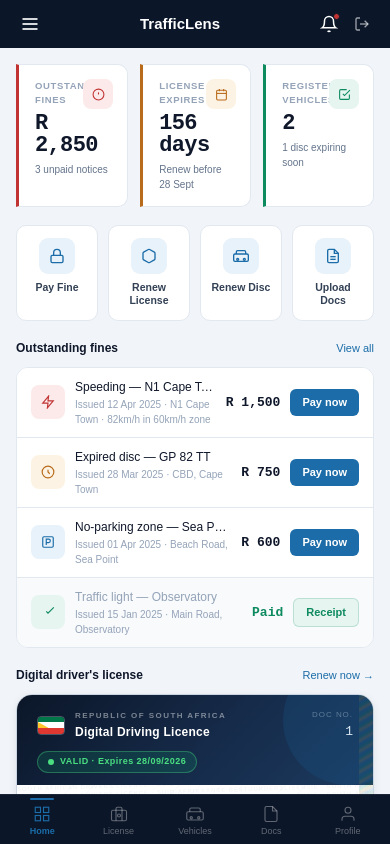
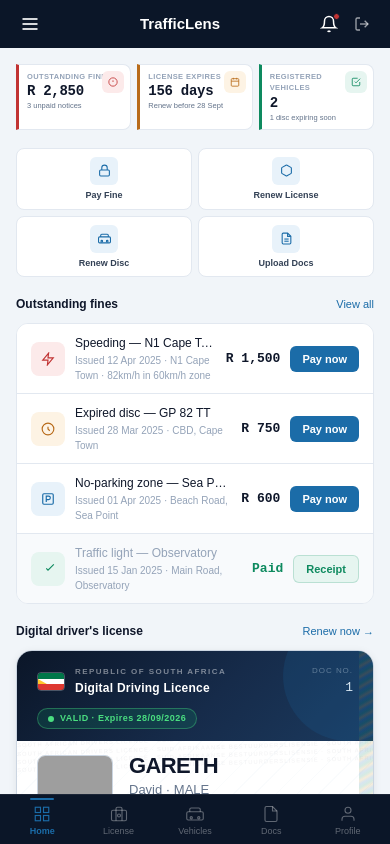
Before and after one commit to MondeNel/traffic-app, a React (Vite) app in the folder trafficlens/: page / in a window 390 px wide. Both pictures are taken after typing "name@example.com", "Sample123" into the empty fields and a click on the button "Sign in". Shown: the top 844 px of the page. Built offline with nearby package versions, Linux system fonts and the light colour scheme; grey boxes are pictures that could not be loaded.

Commit message:
Make StatCard responsive: compact on mobile with smaller padding/fonts/icons, full size on desktop

```diff
--- a/trafficlens/src/components/citizen/StatsCards.jsx
+++ b/trafficlens/src/components/citizen/StatsCards.jsx
@@ -11,48 +11,48 @@ const StatCard = ({ accent, icon, label, value, sub }) => {
       background: 'white',
       border: '1px solid #E2E8F0',
       borderLeft: `3px solid ${a.border}`,
-      borderRadius: '0 10px 10px 0',
-      padding: '14px 16px',
+      borderRadius: '0 8px 8px 0',
+      padding: '6px 8px',
       position: 'relative',
       display: 'flex',
       flexDirection: 'column',
-      gap: 5,
-    }}>
+      gap: 2,
+    }} className="md:p-3.5 md:gap-1.5 md:rounded-r-[10px]">
       {/* Icon */}
       <div style={{
-        position: 'absolute', right: 14, top: 14,
-        width: 30, height: 30,
-        borderRadius: 8,
+        position: 'absolute', right: 6, top: 6,
+        width: 22, height: 22,
+        borderRadius: 6,
         background: a.iconBg,
         display: 'flex', alignItems: 'center', justifyContent: 'center',
-      }}>
-        <svg viewBox="0 0 24 24" style={{ width: 13, height: 13, stroke: a.iconStroke, fill: 'none', strokeWidth: 2 }}>
+      }} className="md:w-[30px] md:h-[30px] md:right-3.5 md:top-3.5 md:rounded-lg">
+        <svg viewBox="0 0 24 24" style={{ width: 10, height: 10, stroke: a.iconStroke, fill: 'none', strokeWidth: 2 }} className="md:w-[13px] md:h-[13px]">
           {icon}
         </svg>
       </div>
 
       <div style={{
-        fontSize: 9.5,
+        fontSize: 7.5,
         fontWeight: 600,
-        letterSpacing: '0.07em',
+        letterSpacing: '0.05em',
         textTransform: 'uppercase',
         color: '#94A3B8',
-      }}>
+      }} className="md:text-[9.5px]">
         {label}
       </div>
 
       <div style={{
         fontFamily: "'IBM Plex Mono', monospace",
-        fontSize: 22,
+        fontSize: 14,
         fontWeight: 600,
         color: '#0F172A',
-        letterSpacing: '-0.03em',
+        letterSpacing: '-0.02em',
         lineHeight: 1,
-      }}>
+      }} className="md:text-[22px]">
         {value}
       </div>
 
-      <div style={{ fontSize: 10, color: '#64748B' }}>
+      <div style={{ fontSize: 7.5, color: '#64748B' }} className="md:text-[10px]">
         {sub}
       </div>
     </div>
@@ -75,7 +75,7 @@ const StatsCards = ({ fines = [], license }) => {
   const licenseDays = getLicenseDays();
 
   return (
-    <div style={{ display: 'grid', gridTemplateColumns: 'repeat(3, 1fr)', gap: 12 }}>
+    <div style={{ display: 'grid', gridTemplateColumns: 'repeat(3, 1fr)', gap: 6 }} className="md:gap-3">
       <StatCard
         accent="red"
         label="Outstanding fines"
--- a/trafficlens/src/pages/citizen/Dashboard.jsx
+++ b/trafficlens/src/pages/citizen/Dashboard.jsx
@@ -14,17 +14,18 @@ const QuickAction = ({ label, icon, onClick }) => (
     style={{
       background: 'white',
       border: '1px solid #E2E8F0',
-      borderRadius: 10,
-      padding: '12px 10px',
+      borderRadius: 8,
+      padding: '8px 6px',
       display: 'flex',
       flexDirection: 'column',
       alignItems: 'center',
-      gap: 7,
+      gap: 5,
       cursor: 'pointer',
       transition: 'all 0.15s',
       textAlign: 'center',
       fontFamily: "'DM Sans', sans-serif",
     }}
+    className="md:p-3 md:gap-7 md:rounded-[10px]"
     onMouseEnter={e => {
       e.currentTarget.style.borderColor = '#1B6CA8';
       e.currentTarget.style.background = '#E8F2FA';
@@ -35,16 +36,16 @@ const QuickAction = ({ label, icon, onClick }) => (
     }}
   >
     <div style={{
-      width: 36, height: 36,
-      borderRadius: 9,
+      width: 28, height: 28,
+      borderRadius: 6,
       background: '#E8F2FA',
       display: 'flex', alignItems: 'center', justifyContent: 'center',
-    }}>
-      <svg viewBox="0 0 24 24" style={{ width: 16, height: 16, stroke: '#1B6CA8', fill: 'none', strokeWidth: 2 }}>
+    }} className="md:w-9 md:h-9 md:rounded-[9px]">
+      <svg viewBox="0 0 24 24" style={{ width: 13, height: 13, stroke: '#1B6CA8', fill: 'none', strokeWidth: 2 }} className="md:w-4 md:h-4">
         {icon}
       </svg>
     </div>
-    <span style={{ fontSize: 10.5, fontWeight: 600, color: '#334155', lineHeight: 1.3 }}>
+    <span style={{ fontSize: 9, fontWeight: 600, color: '#334155', lineHeight: 1.2 }} className="md:text-[10.5px]">
       {label}
     </span>
   </button>
@@ -104,12 +105,12 @@ const Dashboard = () => {
         {/* Stats */}
         <StatsCards fines={displayFines} license={demoUser.license} />
 
-        {/* Quick actions */}
-        <div style={{ display: 'grid', gridTemplateColumns: 'repeat(4, 1fr)', gap: 10 }}>
-          {quickActions.map(a => (
-            <QuickAction key={a.label} label={a.label} icon={a.icon} onClick={a.onClick} />
-          ))}
-        </div>
+        {/* Quick actions - 2x2 on mobile, 4 columns on desktop */}
+<div style={{ display: 'grid', gridTemplateColumns: 'repeat(2, 1fr)', gap: 6 }} className="md:grid-cols-4 md:gap-2.5">
+  {quickActions.map(a => (
+    <QuickAction key={a.label} label={a.label} icon={a.icon} onClick={a.onClick} />
+  ))}
+</div>
 
         {/* Fines */}
         <div>
```
